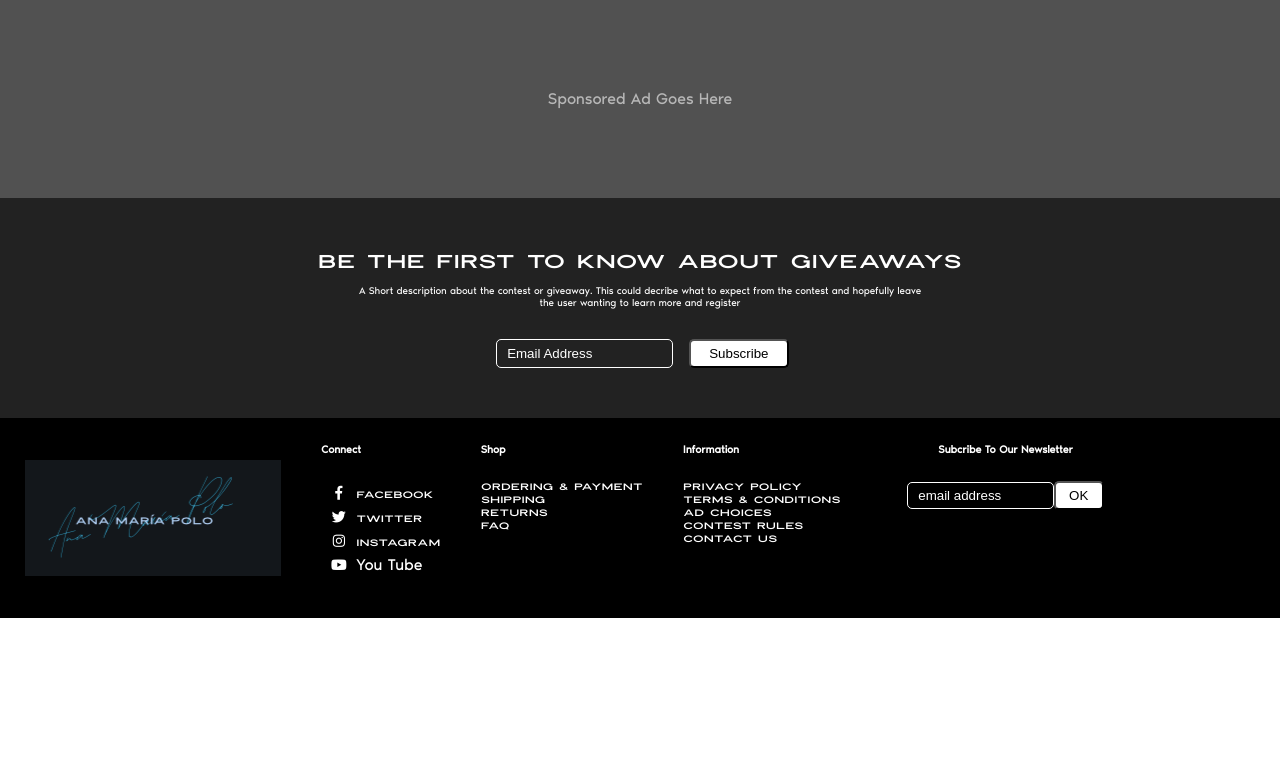
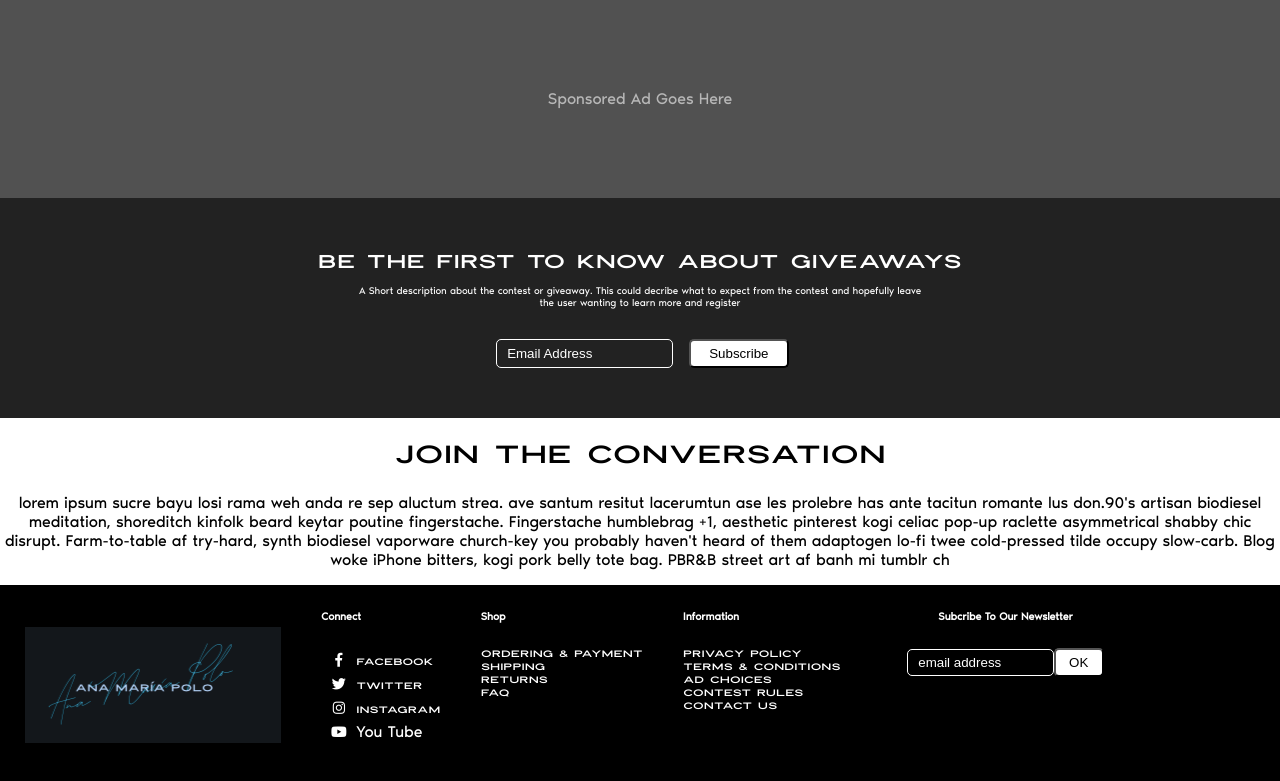
Before and after one commit to nickborbe/amp-client, a React (Create React App) app: page /contest in a window 1280 px wide. Shown: the part 619-1400 px from the top of the page. Before the commit the page ends 1237 px from the top, so only its background shows below. Built offline with nearby package versions, Linux system fonts and the light colour scheme.

Commit message:
contest page social section

```diff
--- a/src/components/contest-page.js
+++ b/src/components/contest-page.js
@@ -43,6 +43,25 @@ class ConestPage extends Component {
 
         </section>
 
+        <section id="conversation-section">
+
+        <div>
+          <h2>JOIN THE CONVERSATION</h2>
+          <p>lorem ipsum sucre bayu losi rama weh anda re sep aluctum strea.  ave santum resitut lacerumtun ase les prolebre has ante tacitun romante lus don.90's artisan biodiesel meditation, shoreditch kinfolk beard keytar poutine fingerstache. Fingerstache humblebrag +1, aesthetic pinterest kogi celiac pop-up raclette asymmetrical shabby chic disrupt. Farm-to-table af try-hard, synth biodiesel vaporware church-key you probably haven't heard of them adaptogen lo-fi twee cold-pressed tilde occupy slow-carb. Blog woke iPhone bitters, kogi pork belly tote bag. PBR&B street art af banh mi tumblr ch</p>
+        </div>
+
+        <div class="row">
+
+        <div class="fb-column"></div>
+        <div class="insta-column"></div>
+        <div class="twitter-column"></div>
+
+
+        </div>
+
+
+        </section>
+
 
 
 
```
